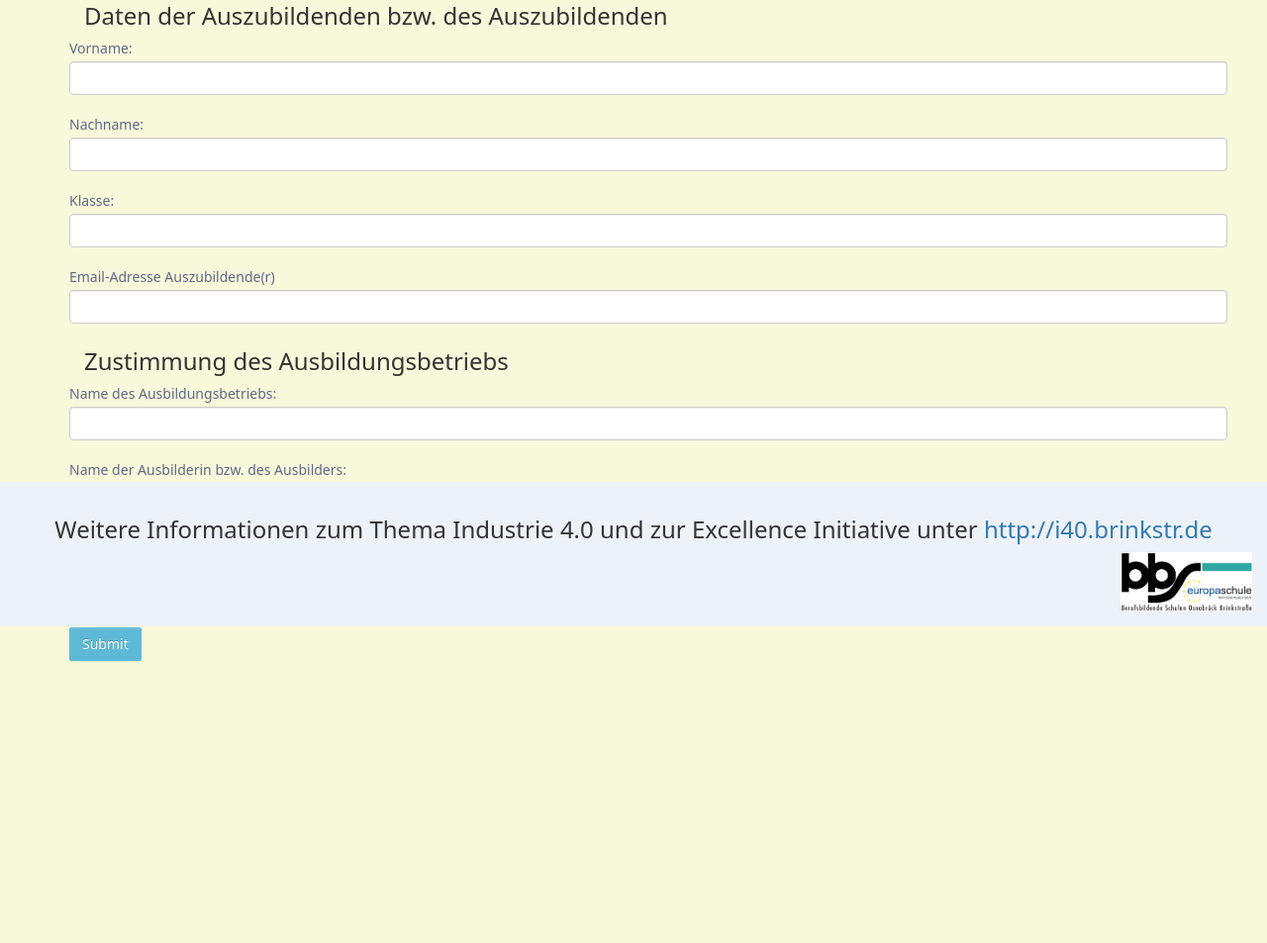
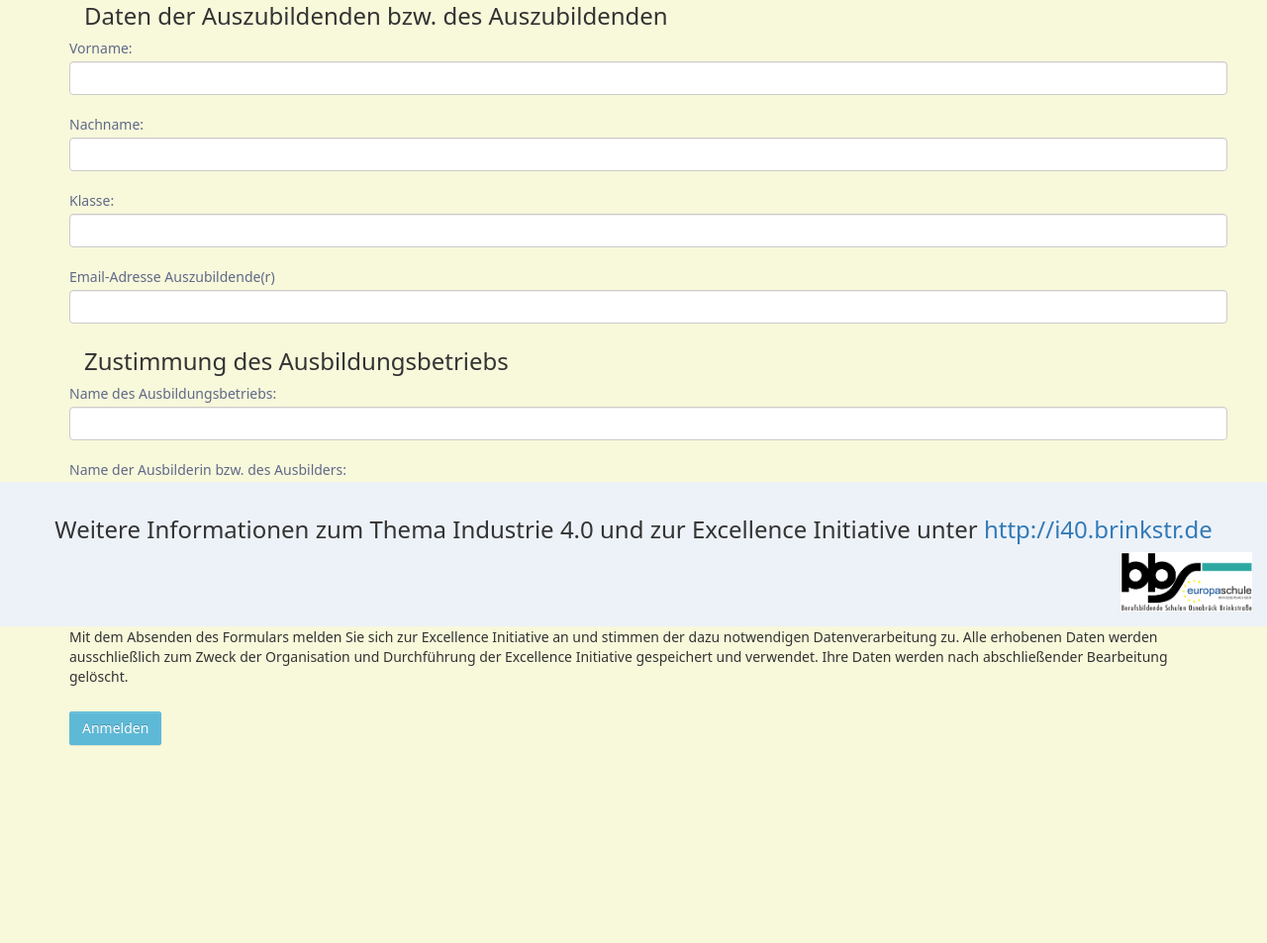
Before and after one commit to wichmann/evreg, a Flask app: page /register in a window 1280 px wide. Shown: the part 167-1120 px from the top of the page at 99% size. Before the commit the page ends 836 px from the top, so only its background shows below. Run offline with Flask 2, Linux system fonts and the light colour scheme; some libraries are stand-ins or nearby versions.

Commit message:
Add data protection statement.

```diff
--- a/app.py
+++ b/app.py
@@ -74,7 +74,7 @@ class RegisterStudentForm(FlaskForm):
     email_trainer = StringField(label=('Email-Adresse Ausbilder(in)'),
                                 validators=[DataRequired(), Email(message='Keine gültige Email-Adresse!'), Length(max=120)])
     recaptcha = RecaptchaField()
-    submit = SubmitField(label=('Submit'))
+    submit = SubmitField('Anmelden')
 
 
 def register_new_student(student_validation, firstname, lastname, classname, email_student, email_trainer, company_name, trainer_name):
@@ -125,7 +125,6 @@ def download_list():
     return abort(403)
 
 
-
 @app.route('/register', methods=['GET', 'POST'])
 def index():
     form = RegisterStudentForm()
@@ -139,7 +138,6 @@ def index():
                                  form.email_trainer, form.company_name, form.trainer_name)
             return redirect(url_for('validate_student', student=student_validation.hex, firsttime=True))
     return render_template('templates/register.html', form=form)
-
 
 
 @app.route('/validate_student', methods=['GET'])
--- a/templates/register.html
+++ b/templates/register.html
@@ -116,7 +116,13 @@
         </div>
         {% endif %}
         <div class="form-group">
-            {{ form.submit(class="btn btn-primary")}}
+            <p>Mit dem Absenden des Formulars melden Sie sich zur Excellence Initiative an und stimmen der
+            dazu notwendigen Datenverarbeitung zu. Alle erhobenen Daten werden ausschließlich zum Zweck
+            der Organisation und Durchführung der Excellence Initiative gespeichert und verwendet.
+            Ihre Daten werden nach abschließender Bearbeitung gelöscht.</p>
+        </div>
+        <div class="form-group">
+            {{ form.submit(class="btn btn-primary") }}
         </div>
     </form>
 </div>
```
